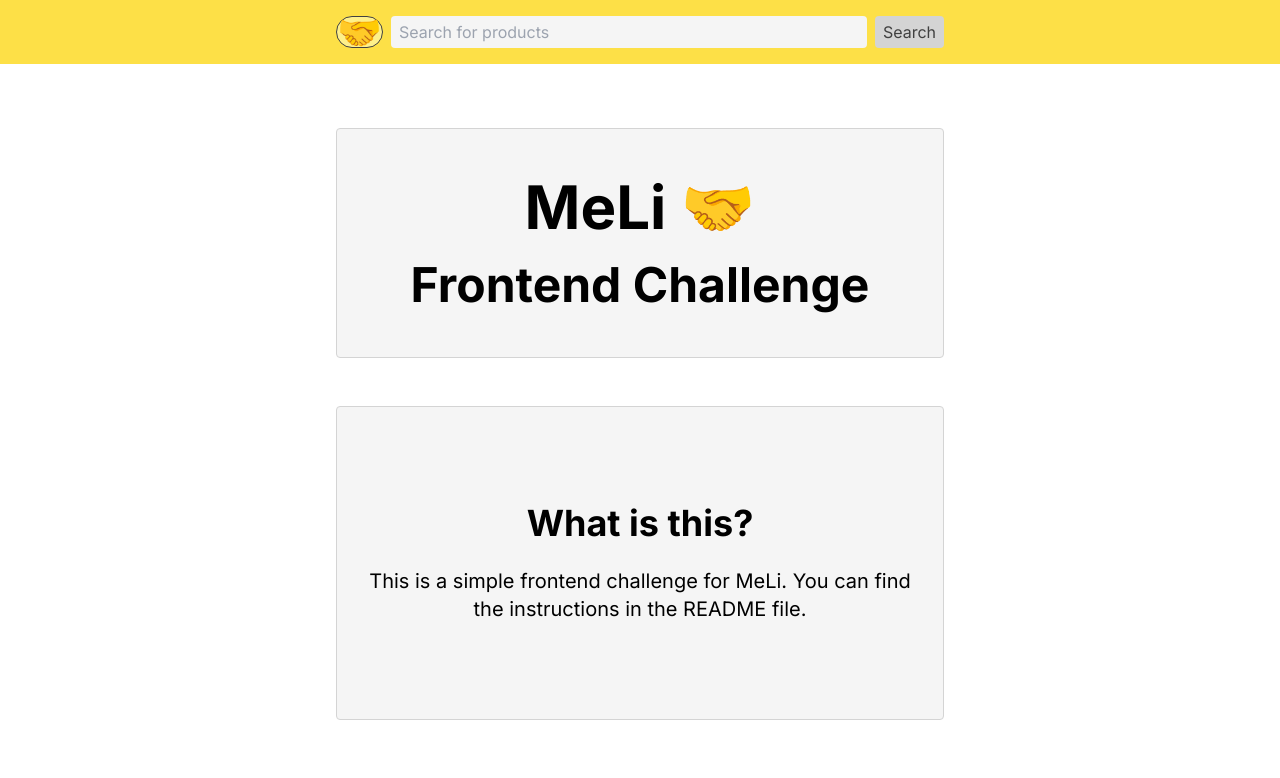
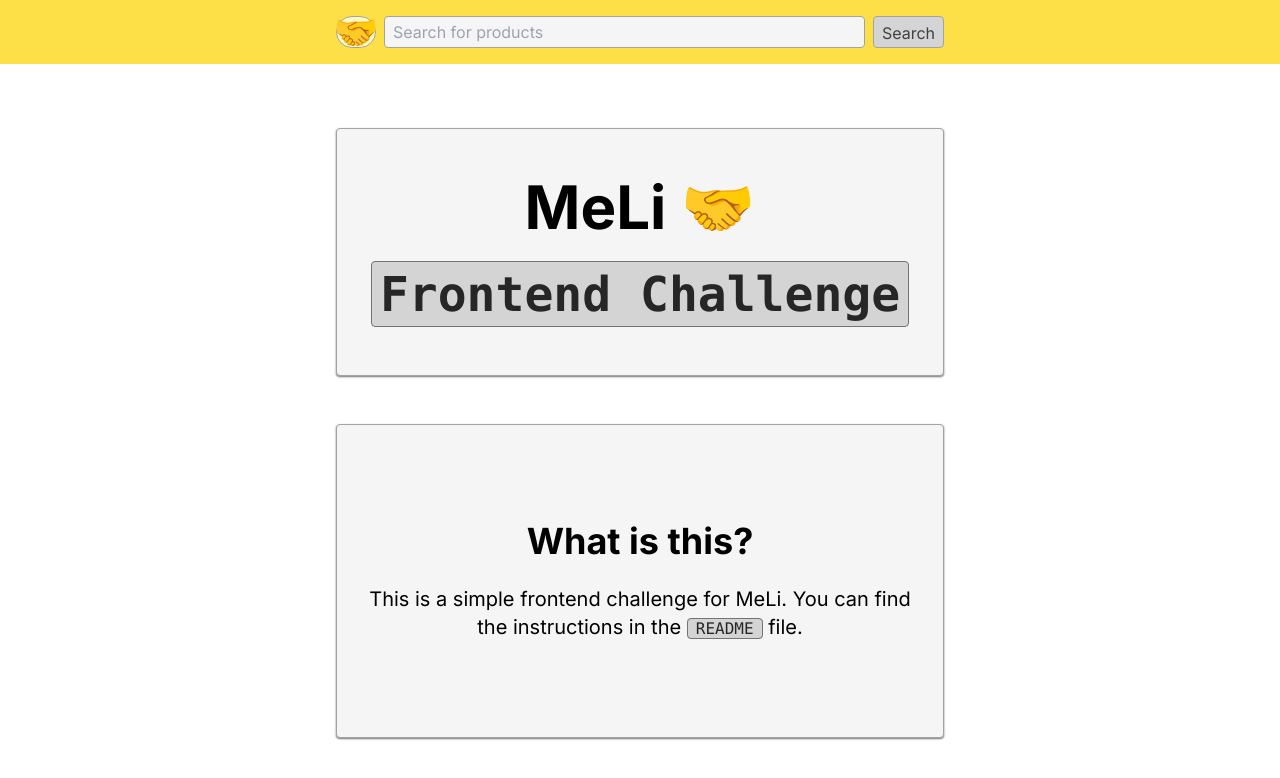
Before and after one commit to emapeire/meli-challenge, a Next.js app: page / in a window 1280 px wide. Shown: the top 778 px of the page. Built offline with nearby package versions, Linux system fonts and the light colour scheme.

Commit message:
Update layout.tsx and page.tsx components with new styles and components

```diff
--- a/src/app/layout.tsx
+++ b/src/app/layout.tsx
@@ -1,7 +1,7 @@
 import type { Metadata } from 'next'
 import { Inter } from 'next/font/google'
+import Form from '@/components/form'
 import './globals.css'
-import Link from 'next/link'
 
 const inter = Inter({ subsets: ['latin'] })
 
@@ -18,31 +18,7 @@
   return (
     <html lang='en' className={inter.className}>
       <body>
-        <header className='h-16 bg-yellow-300 flex'>
-          <form
-            action={'/items'}
-            className='m-auto max-w-screen-sm flex flex-1 gap-2 px-4 items-center'
-          >
-            <Link
-              href={'/'}
-              className='text-4xl border border-neutral-700 rounded-full bg-yellow-200 h-8 w-14 flex items-center justify-center'
-            >
-              🤝
-            </Link>
-            <input
-              type='text'
-              name='search'
-              placeholder='Search for products'
-              className='w-full h-8 px-2 py-1 bg-neutral-100 text-neutral-700 rounded'
-            />
-            <button
-              className='bg-neutral-300 px-2 py-1 text-neutral-700 h-8 rounded'
-              type='submit'
-            >
-              Search
-            </button>
-          </form>
-        </header>
+        <Form />
         <main className='max-w-screen-sm p-4 m-auto'>{children}</main>
       </body>
     </html>
--- a/src/app/page.tsx
+++ b/src/app/page.tsx
@@ -3,15 +3,21 @@
 export default function Home() {
   return (
     <div className='py-12'>
-      <section className='border border-neutral-300 bg-neutral-100 rounded py-12 px-4 gap-6 flex flex-col items-center justify-center font-bold'>
+      <section className='border border-neutral-400 bg-neutral-100 rounded shadow-sm shadow-neutral-500 py-12 px-4 gap-6 flex flex-col items-center justify-center font-bold'>
         <h2 className='md:text-6xl text-4xl'>MeLi 🤝</h2>
-        <h3 className=' md:text-5xl text-3xl'>Frontend Challenge</h3>
+        <h3 className=' md:text-5xl text-3xl font-mono border border-neutral-500 rounded bg-neutral-300 px-2 py-2 text-neutral-800'>
+          Frontend Challenge
+        </h3>
       </section>
-      <section className='border border-neutral-300 bg-neutral-100 rounded mt-12 flex flex-col items-center justify-center gap-6 py-24 px-4'>
+      <section className='border border-neutral-400 bg-neutral-100 rounded shadow-sm shadow-neutral-500 mt-12 flex flex-col items-center justify-center gap-6 py-24 px-4'>
         <h4 className='md:text-4xl text-2xl font-bold'>What is this?</h4>
         <p className='md:text-xl text-lg text-center'>
           This is a simple frontend challenge for MeLi. You can find the
-          instructions in the README file.
+          instructions in the{' '}
+          <span className='font-mono text-base border border-neutral-500 rounded text-neutral-800 bg-neutral-300 px-2'>
+            README
+          </span>{' '}
+          file.
         </p>
       </section>
     </div>
--- /dev/null
+++ b/src/components/form.tsx
@@ -0,0 +1,39 @@
+'use client'
+
+import { useState } from 'react'
+import Link from 'next/link'
+
+export default function Form() {
+  const [searchTerm, setSearchTerm] = useState('')
+
+  return (
+    <header className='h-16 bg-yellow-300 flex'>
+      <form
+        action={'/items'}
+        className='m-auto max-w-screen-sm flex flex-1 gap-2 px-4 items-center'
+      >
+        <Link
+          href={'/'}
+          className='text-4xl border border-neutral-400 rounded-full bg-yellow-100 h-8 w-10 flex items-center justify-center'
+        >
+          🤝
+        </Link>
+        <input
+          type='text'
+          name='search'
+          placeholder='Search for products'
+          value={searchTerm}
+          onChange={(e) => setSearchTerm(e.target.value)}
+          className='w-full h-8 px-2 py-1 bg-neutral-100 text-neutral-700 rounded border border-neutral-400'
+        />
+        <button
+          className='bg-neutral-300 px-2 py-1 text-neutral-700 h-8 rounded border border-neutral-400'
+          type='submit'
+          disabled={!searchTerm}
+        >
+          Search
+        </button>
+      </form>
+    </header>
+  )
+}
```
